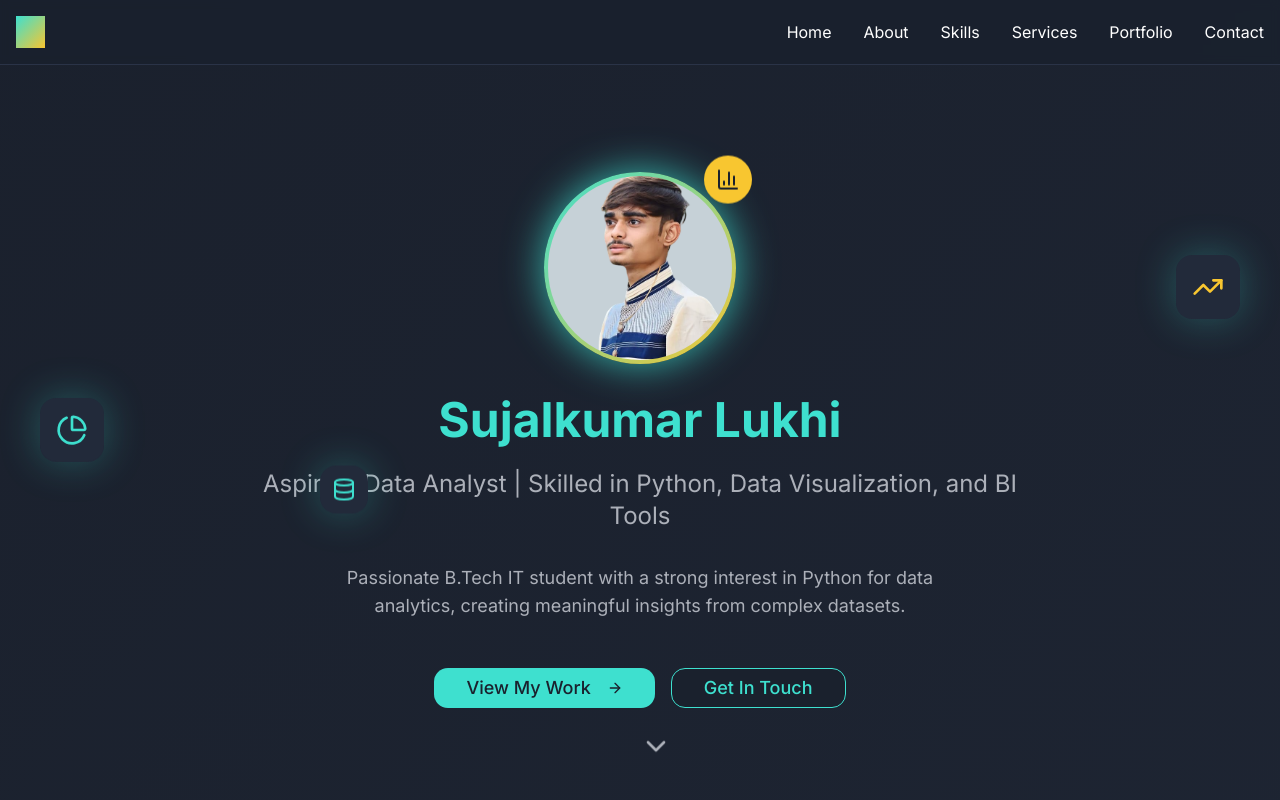
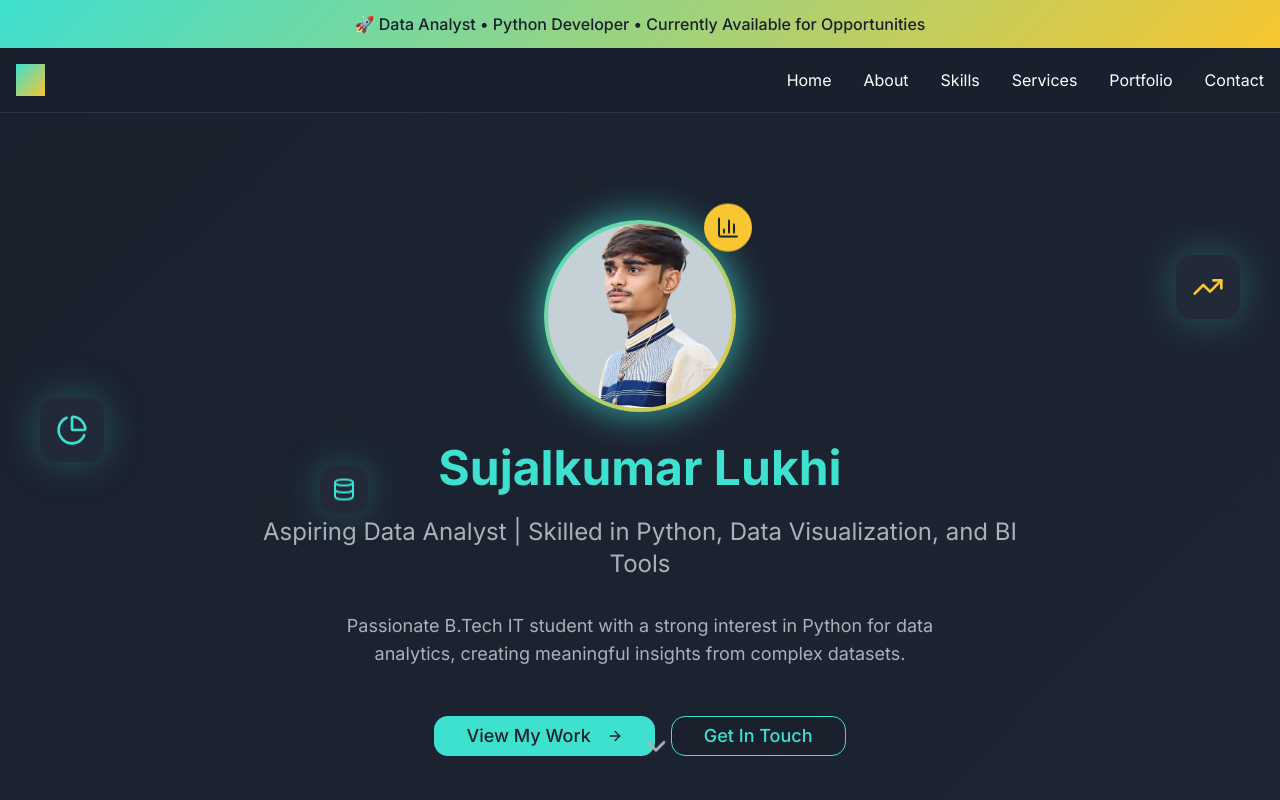
Before and after one commit to sujal-lukhi/sujallukhi-website, a React (Vite) app: page / in a window 1280 px wide. Shown: the top 800 px of the page. Built offline with nearby package versions, Linux system fonts and the light colour scheme.

Commit message:
Fix: Update blank banner
Updated the blank banner with a gradient color and adjusted text color for better visibility.

```diff
--- a/src/pages/Index.tsx
+++ b/src/pages/Index.tsx
@@ -27,8 +27,17 @@ const Index = () => {
 
   return (
     <div className="min-h-screen bg-gradient-hero">
+      {/* Top Banner */}
+      <div className="w-full bg-gradient-primary py-3 px-4">
+        <div className="container mx-auto text-center">
+          <p className="text-background font-medium text-sm md:text-base">
+            🚀 Data Analyst • Python Developer • Currently Available for Opportunities
+          </p>
+        </div>
+      </div>
+
       {/* Navigation */}
-      <nav className="fixed top-0 w-full z-50 bg-background/80 backdrop-blur-sm border-b border-border">
+      <nav className="fixed top-12 w-full z-50 bg-background/80 backdrop-blur-sm border-b border-border">
         <div className="container mx-auto px-4 py-4">
           <div className="flex items-center justify-between">
             <div className="text-2xl font-bold bg-gradient-primary bg-clip-text text-transparent">
```
